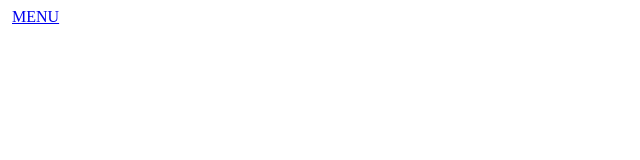
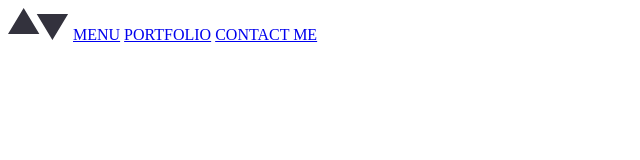
Before and after one commit to CalebTek/Demo-Portfolio, a plain HTML site: page index.html in a window 1280 px wide. Shown: the whole page, without its empty margins (0-640 px from the left). Drawn offline with Linux system fonts and the light colour scheme.

Commit message:
added image and create index page menu

```diff
--- a/index.html
+++ b/index.html
@@ -11,8 +11,10 @@
 <body>
   <header>
     <nav class="menu">
-      <img src="" />
-      <a href="#">MENU</a>
+      <img src="includes/images/combined-triangle-shape.svg" />
+      <a href="#menu">MENU</a>
+      <a href="#portfolio">PORTFOLIO</a>
+      <a href="#contactme">CONTACT ME</a>
 
     </nav>
   </header>
```
Also changed, not shown: includes/images/combined-triangle-shape.svg (added).
